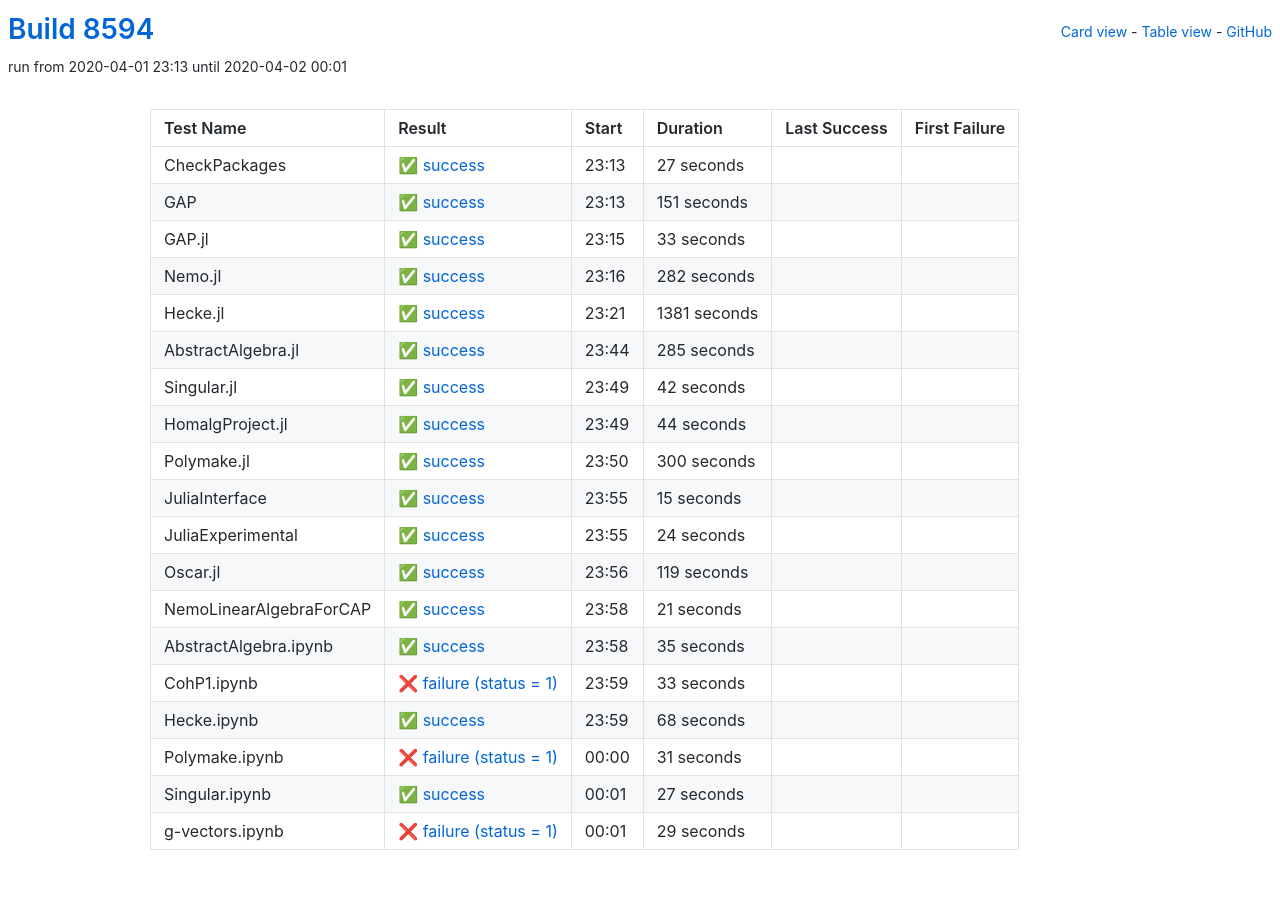
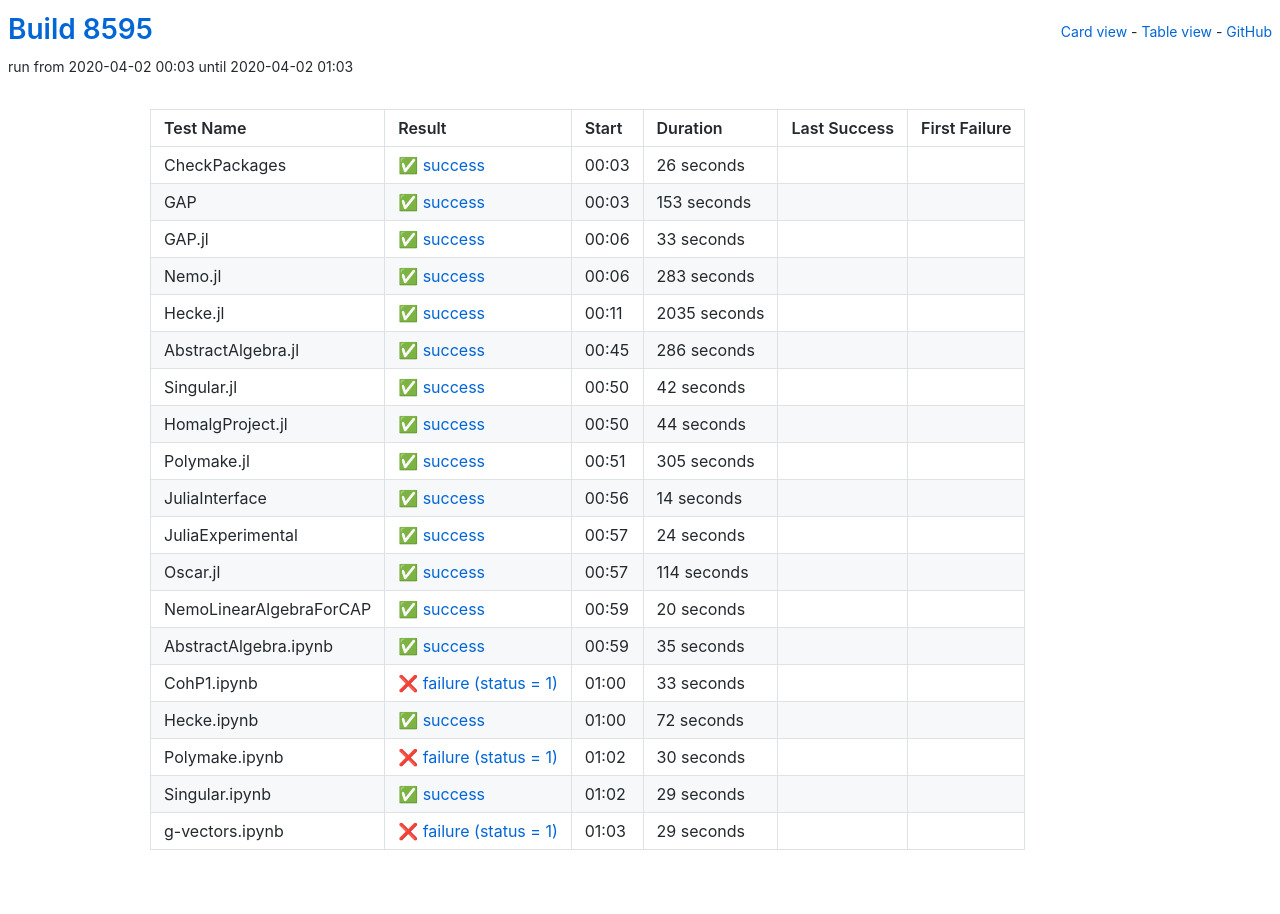
Before and after one commit to oscar-system/oscar-ci-status, a Jekyll site: the page built from table.html, in a window 1280 px wide. Built offline with Jekyll 4.4.1, drawn with Linux system fonts in a browser that asks for light colours.

Commit message:
Build 8595

```diff
--- a/_data/ci.yml
+++ b/_data/ci.yml
@@ -1,27 +1,27 @@
-build: 8594
-build_url: https://oscarci.mathematik.uni-kl.de/job/oscar/8594/
+build: 8595
+build_url: https://oscarci.mathematik.uni-kl.de/job/oscar/8595/
 job: oscar
 tests:
-- duration: 27
+- duration: 26
   exitcode: 0
   first_failure: false
   first_failure_url: null
   last_success: false
   last_success_url: null
-  log: https://oscarci.mathematik.uni-kl.de/job/oscar/8594/artifact/logs/build-8594/CheckPackages.log
+  log: https://oscarci.mathematik.uni-kl.de/job/oscar/8595/artifact/logs/build-8595/CheckPackages.log
   name: CheckPackages
-  start: 2020-04-01 23:13
+  start: 2020-04-02 00:03
   status: success
   success: true
-- duration: 151
+- duration: 153
   exitcode: 0
   first_failure: false
   first_failure_url: null
   last_success: false
   last_success_url: null
-  log: https://oscarci.mathematik.uni-kl.de/job/oscar/8594/artifact/logs/build-8594/GAP.log
+  log: https://oscarci.mathematik.uni-kl.de/job/oscar/8595/artifact/logs/build-8595/GAP.log
   name: GAP
-  start: 2020-04-01 23:13
+  start: 2020-04-02 00:03
   status: success
   success: true
 - duration: 33
@@ -30,42 +30,42 @@ tests:
   first_failure_url: null
   last_success: false
   last_success_url: null
-  log: https://oscarci.mathematik.uni-kl.de/job/oscar/8594/artifact/logs/build-8594/GAP.jl.log
+  log: https://oscarci.mathematik.uni-kl.de/job/oscar/8595/artifact/logs/build-8595/GAP.jl.log
   name: GAP.jl
-  start: 2020-04-01 23:15
+  start: 2020-04-02 00:06
   status: success
   success: true
-- duration: 282
+- duration: 283
   exitcode: 0
   first_failure: false
   first_failure_url: null
   last_success: false
   last_success_url: null
-  log: https://oscarci.mathematik.uni-kl.de/job/oscar/8594/artifact/logs/build-8594/Nemo.jl.log
+  log: https://oscarci.mathematik.uni-kl.de/job/oscar/8595/artifact/logs/build-8595/Nemo.jl.log
   name: Nemo.jl
-  start: 2020-04-01 23:16
+  start: 2020-04-02 00:06
   status: success
   success: true
-- duration: 1381
+- duration: 2035
   exitcode: 0
   first_failure: false
   first_failure_url: null
   last_success: false
   last_success_url: null
-  log: https://oscarci.mathematik.uni-kl.de/job/oscar/8594/artifact/logs/build-8594/Hecke.jl.log
+  log: https://oscarci.mathematik.uni-kl.de/job/oscar/8595/artifact/logs/build-8595/Hecke.jl.log
   name: Hecke.jl
-  start: 2020-04-01 23:21
+  start: 2020-04-02 00:11
   status: success
   success: true
-- duration: 285
+- duration: 286
   exitcode: 0
   first_failure: false
   first_failure_url: null
   last_success: false
   last_success_url: null
-  log: https://oscarci.mathematik.uni-kl.de/job/oscar/8594/artifact/logs/build-8594/AbstractAlgebra.jl.log
+  log: https://oscarci.mathematik.uni-kl.de/job/oscar/8595/artifact/logs/build-8595/AbstractAlgebra.jl.log
   name: AbstractAlgebra.jl
-  start: 2020-04-01 23:44
+  start: 2020-04-02 00:45
   status: success
   success: true
 - duration: 42
@@ -74,9 +74,9 @@ tests:
   first_failure_url: null
   last_success: false
   last_success_url: null
-  log: https://oscarci.mathematik.uni-kl.de/job/oscar/8594/artifact/logs/build-8594/Singular.jl.log
+  log: https://oscarci.mathematik.uni-kl.de/job/oscar/8595/artifact/logs/build-8595/Singular.jl.log
   name: Singular.jl
-  start: 2020-04-01 23:49
+  start: 2020-04-02 00:50
   status: success
   success: true
 - duration: 44
@@ -85,31 +85,31 @@ tests:
   first_failure_url: null
   last_success: false
   last_success_url: null
-  log: https://oscarci.mathematik.uni-kl.de/job/oscar/8594/artifact/logs/build-8594/HomalgProject.jl.log
+  log: https://oscarci.mathematik.uni-kl.de/job/oscar/8595/artifact/logs/build-8595/HomalgProject.jl.log
   name: HomalgProject.jl
-  start: 2020-04-01 23:49
+  start: 2020-04-02 00:50
   status: success
   success: true
-- duration: 300
+- duration: 305
   exitcode: 0
   first_failure: false
   first_failure_url: null
   last_success: false
   last_success_url: null
-  log: https://oscarci.mathematik.uni-kl.de/job/oscar/8594/artifact/logs/build-8594/Polymake.jl.log
+  log: https://oscarci.mathematik.uni-kl.de/job/oscar/8595/artifact/logs/build-8595/Polymake.jl.log
   name: Polymake.jl
-  start: 2020-04-01 23:50
+  start: 2020-04-02 00:51
   status: success
   success: true
-- duration: 15
+- duration: 14
   exitcode: 0
   first_failure: false
   first_failure_url: null
   last_success: false
   last_success_url: null
-  log: https://oscarci.mathematik.uni-kl.de/job/oscar/8594/artifact/logs/build-8594/JuliaInterface.log
+  log: https://oscarci.mathematik.uni-kl.de/job/oscar/8595/artifact/logs/build-8595/JuliaInterface.log
   name: JuliaInterface
-  start: 2020-04-01 23:55
+  start: 2020-04-02 00:56
   status: success
   success: true
 - duration: 24
@@ -118,31 +118,31 @@ tests:
   first_failure_url: null
   last_success: false
   last_success_url: null
-  log: https://oscarci.mathematik.uni-kl.de/job/oscar/8594/artifact/logs/build-8594/JuliaExperimental.log
+  log: https://oscarci.mathematik.uni-kl.de/job/oscar/8595/artifact/logs/build-8595/JuliaExperimental.log
   name: JuliaExperimental
-  start: 2020-04-01 23:55
+  start: 2020-04-02 00:57
   status: success
   success: true
-- duration: 119
+- duration: 114
   exitcode: 0
   first_failure: false
   first_failure_url: null
   last_success: false
   last_success_url: null
-  log: https://oscarci.mathematik.uni-kl.de/job/oscar/8594/artifact/logs/build-8594/Oscar.jl.log
+  log: https://oscarci.mathematik.uni-kl.de/job/oscar/8595/artifact/logs/build-8595/Oscar.jl.log
   name: Oscar.jl
-  start: 2020-04-01 23:56
+  start: 2020-04-02 00:57
   status: success
   success: true
-- duration: 21
+- duration: 20
   exitcode: 0
   first_failure: false
   first_failure_url: null
   last_success: false
   last_success_url: null
-  log: https://oscarci.mathematik.uni-kl.de/job/oscar/8594/artifact/logs/build-8594/NemoLinearAlgebraForCAP.log
+  log: https://oscarci.mathematik.uni-kl.de/job/oscar/8595/artifact/logs/build-8595/NemoLinearAlgebraForCAP.log
   name: NemoLinearAlgebraForCAP
-  start: 2020-04-01 23:58
+  start: 2020-04-02 00:59
   status: success
   success: true
 - duration: 35
@@ -151,9 +151,9 @@ tests:
   first_failure_url: null
   last_success: false
   last_success_url: null
-  log: https://oscarci.mathematik.uni-kl.de/job/oscar/8594/artifact/logs/build-8594/AbstractAlgebra.ipynb.log
+  log: https://oscarci.mathematik.uni-kl.de/job/oscar/8595/artifact/logs/build-8595/AbstractAlgebra.ipynb.log
   name: AbstractAlgebra.ipynb
-  start: 2020-04-01 23:58
+  start: 2020-04-02 00:59
   status: success
   success: true
 - duration: 33
@@ -162,42 +162,42 @@ tests:
   first_failure_url: null
   last_success: false
   last_success_url: null
-  log: https://oscarci.mathematik.uni-kl.de/job/oscar/8594/artifact/logs/build-8594/CohP1.ipynb.log
+  log: https://oscarci.mathematik.uni-kl.de/job/oscar/8595/artifact/logs/build-8595/CohP1.ipynb.log
   name: CohP1.ipynb
-  start: 2020-04-01 23:59
+  start: 2020-04-02 01:00
   status: failure
   success: false
-- duration: 68
+- duration: 72
   exitcode: 0
   first_failure: false
   first_failure_url: null
   last_success: false
   last_success_url: null
-  log: https://oscarci.mathematik.uni-kl.de/job/oscar/8594/artifact/logs/build-8594/Hecke.ipynb.log
+  log: https://oscarci.mathematik.uni-kl.de/job/oscar/8595/artifact/logs/build-8595/Hecke.ipynb.log
   name: Hecke.ipynb
-  start: 2020-04-01 23:59
+  start: 2020-04-02 01:00
   status: success
   success: true
-- duration: 31
+- duration: 30
   exitcode: 1
   first_failure: false
   first_failure_url: null
   last_success: false
   last_success_url: null
-  log: https://oscarci.mathematik.uni-kl.de/job/oscar/8594/artifact/logs/build-8594/Polymake.ipynb.log
+  log: https://oscarci.mathematik.uni-kl.de/job/oscar/8595/artifact/logs/build-8595/Polymake.ipynb.log
   name: Polymake.ipynb
-  start: 2020-04-02 00:00
+  start: 2020-04-02 01:02
   status: failure
   success: false
-- duration: 27
+- duration: 29
   exitcode: 0
   first_failure: false
   first_failure_url: null
   last_success: false
   last_success_url: null
-  log: https://oscarci.mathematik.uni-kl.de/job/oscar/8594/artifact/logs/build-8594/Singular.ipynb.log
+  log: https://oscarci.mathematik.uni-kl.de/job/oscar/8595/artifact/logs/build-8595/Singular.ipynb.log
   name: Singular.ipynb
-  start: 2020-04-02 00:01
+  start: 2020-04-02 01:02
   status: success
   success: true
 - duration: 29
@@ -206,8 +206,8 @@ tests:
   first_failure_url: null
   last_success: false
   last_success_url: null
-  log: https://oscarci.mathematik.uni-kl.de/job/oscar/8594/artifact/logs/build-8594/g-vectors.ipynb.log
+  log: https://oscarci.mathematik.uni-kl.de/job/oscar/8595/artifact/logs/build-8595/g-vectors.ipynb.log
   name: g-vectors.ipynb
-  start: 2020-04-02 00:01
+  start: 2020-04-02 01:03
   status: failure
   success: false
```
Also changed, not shown: README.md.
